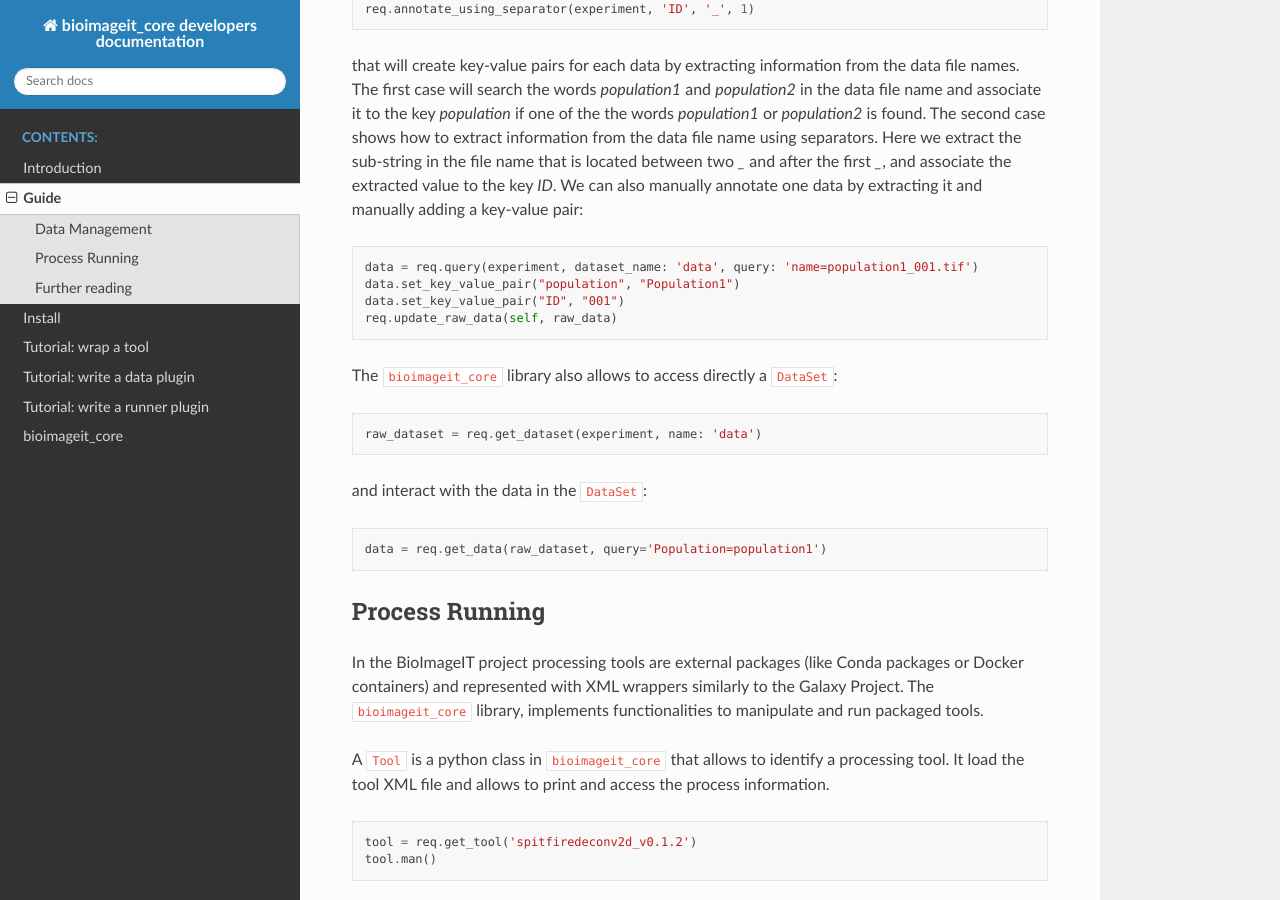
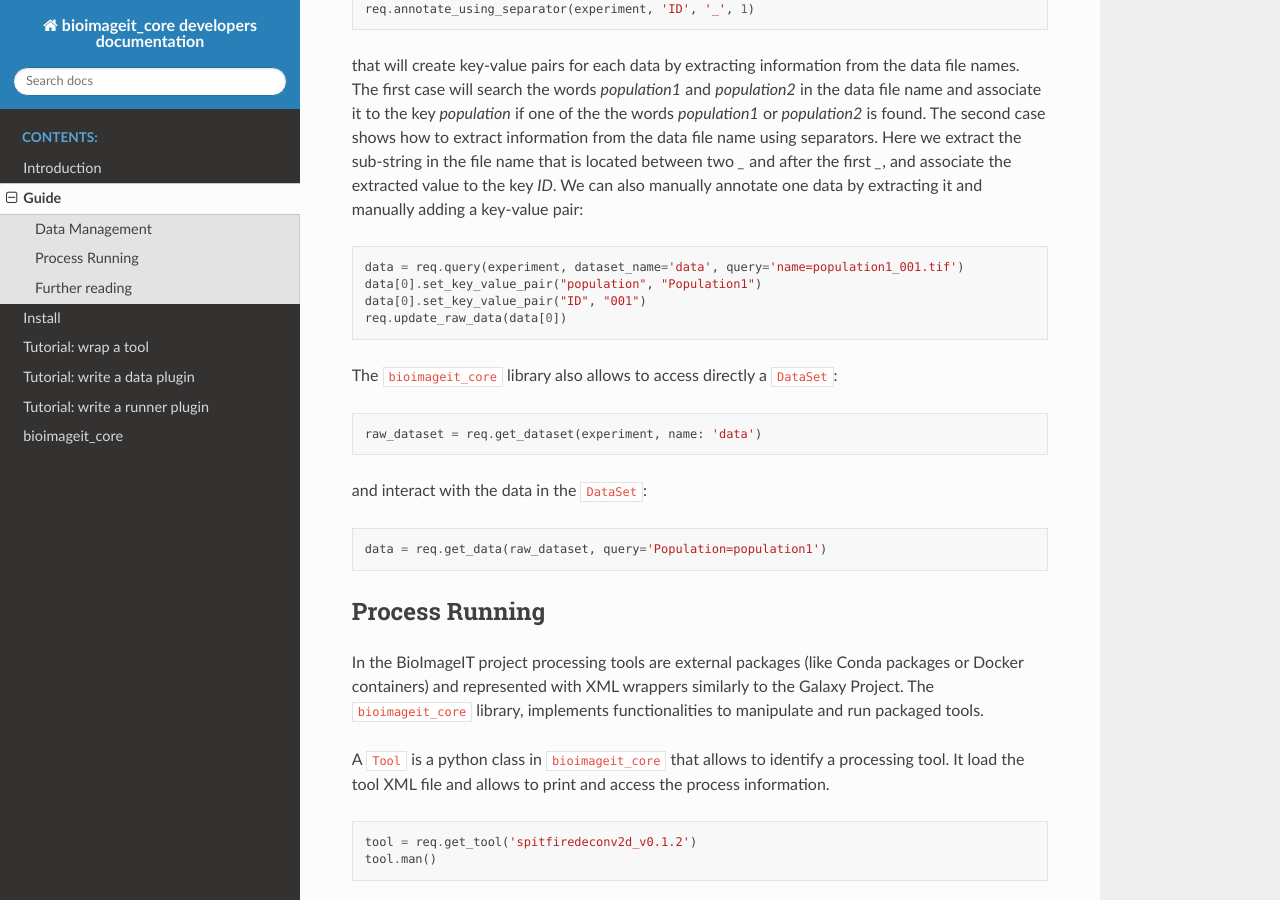
Before and after one commit to bioimageit/bioimageit_core, a Sphinx documentation site: the page built from docs/source/guide.rst, in a window 1280 px wide and 900 px high, scrolled down 2412 px. Built offline with Sphinx 7.4.7 and the Read the Docs theme 2.0.0, drawn with Linux system fonts in a browser that asks for light colours.

Commit message:
fix typos in docs

```diff
--- a/docs/source/guide.rst
+++ b/docs/source/guide.rst
@@ -99,10 +99,10 @@ We can also manually annotate one data by extracting it and manually adding a ke
 
 .. code-block:: python3
 
-    data = req.query(experiment, dataset_name: 'data', query: 'name=population1_001.tif')
-    data.set_key_value_pair("population", "Population1")
-    data.set_key_value_pair("ID", "001")
-    req.update_raw_data(self, raw_data)
+    data = req.query(experiment, dataset_name='data', query='name=population1_001.tif')
+    data[0].set_key_value_pair("population", "Population1")
+    data[0].set_key_value_pair("ID", "001")
+    req.update_raw_data(data[0])
 
 The ``bioimageit_core`` library also allows to access directly a ``DataSet``:
 
```
